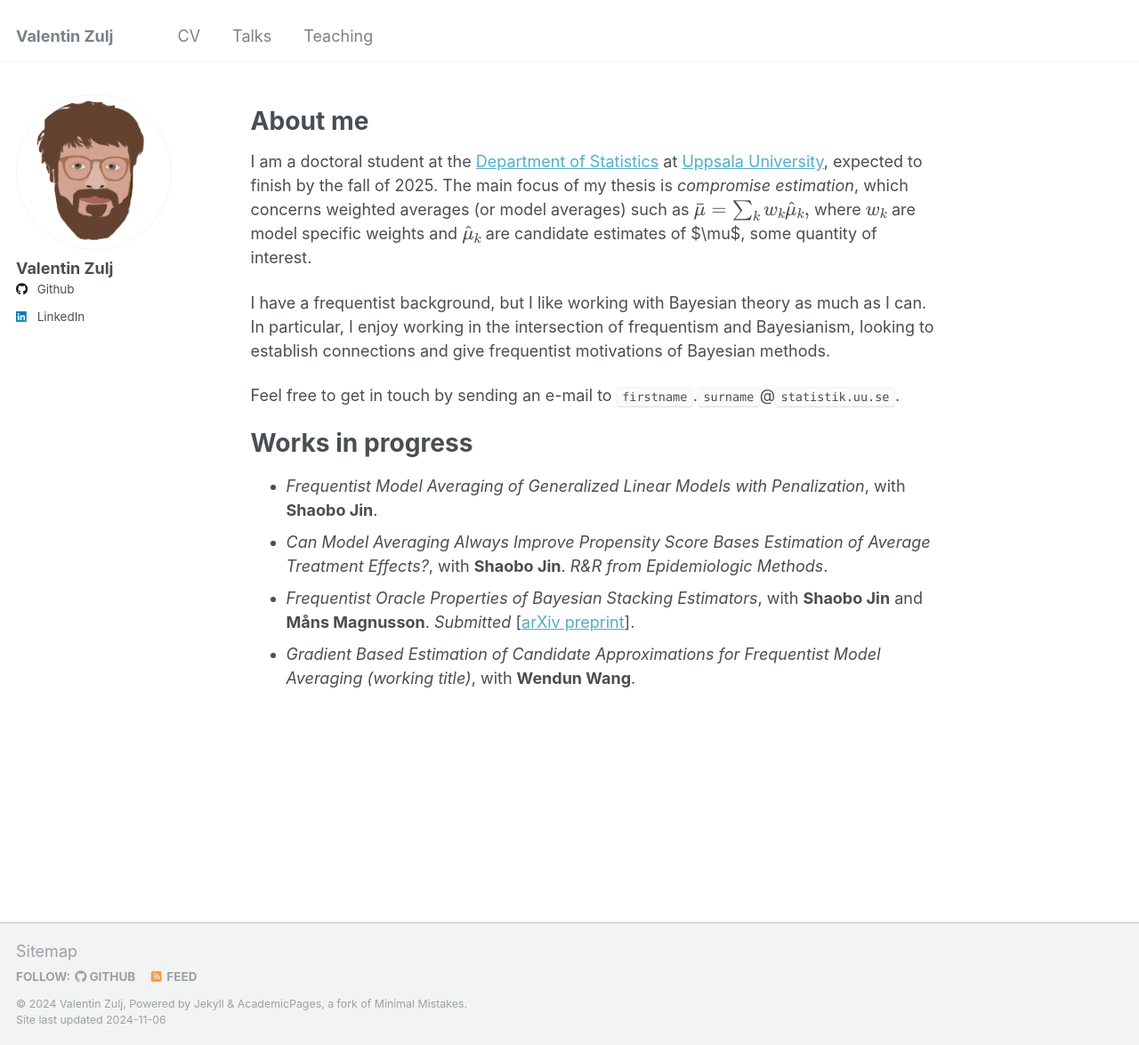
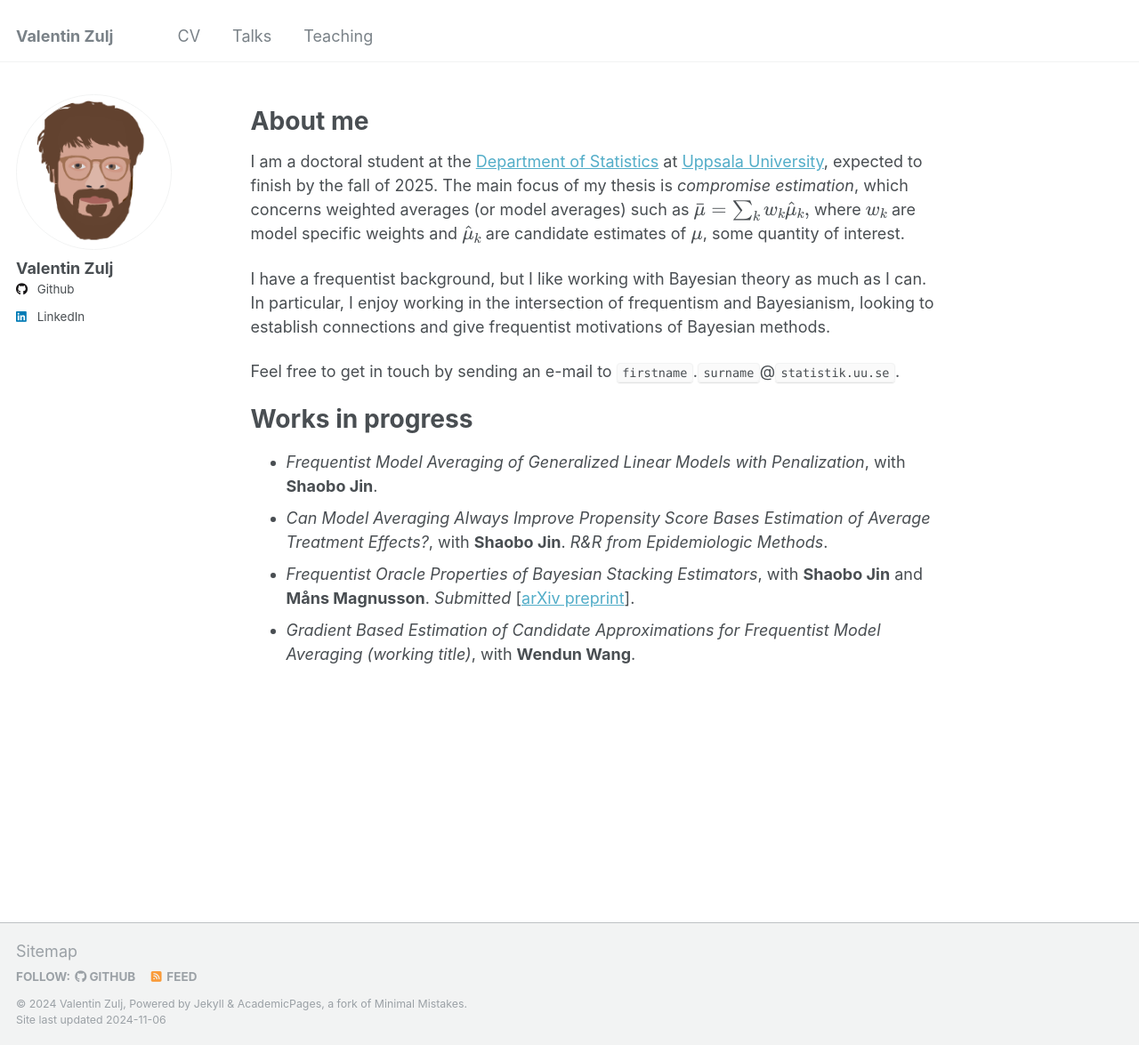
Before and after one commit to valentinzulj/valentinzulj.github.io, a Jekyll site: the page built from _pages/about.md, in a window 1280 px wide and 1175 px high. Shown: the whole window at 89% size. Built offline with Jekyll 4.4.1, drawn with Linux system fonts in a browser that asks for light colours.

Commit message:
might work

```diff
--- a/_pages/about.md
+++ b/_pages/about.md
@@ -11,7 +11,7 @@ redirect_from:
 About me
 ======
 
-I am a doctoral student at the [Department of Statistics](https://www.uu.se/en/department/statistics) at [Uppsala University](https://www.uu.se/en), expected to finish by the fall of 2025. The main focus of my thesis is *compromise estimation*, which concerns weighted averages (or model averages) such as $$\bar \mu = \sum_k w_k \hat \mu_k,$$ where $$w_k$$ are model specific weights and $$\hat \mu_k$$ are candidate estimates of $\mu$, some quantity of interest.
+I am a doctoral student at the [Department of Statistics](https://www.uu.se/en/department/statistics) at [Uppsala University](https://www.uu.se/en), expected to finish by the fall of 2025. The main focus of my thesis is *compromise estimation*, which concerns weighted averages (or model averages) such as $$\bar \mu = \sum_k w_k \hat \mu_k,$$ where $$w_k$$ are model specific weights and $$\hat \mu_k$$ are candidate estimates of $$\mu$$, some quantity of interest.
 
 I have a frequentist background, but I like working with Bayesian theory as much as I can. In particular, I enjoy working in the intersection of frequentism and Bayesianism, looking to establish connections and give frequentist motivations of Bayesian methods.
 
```
